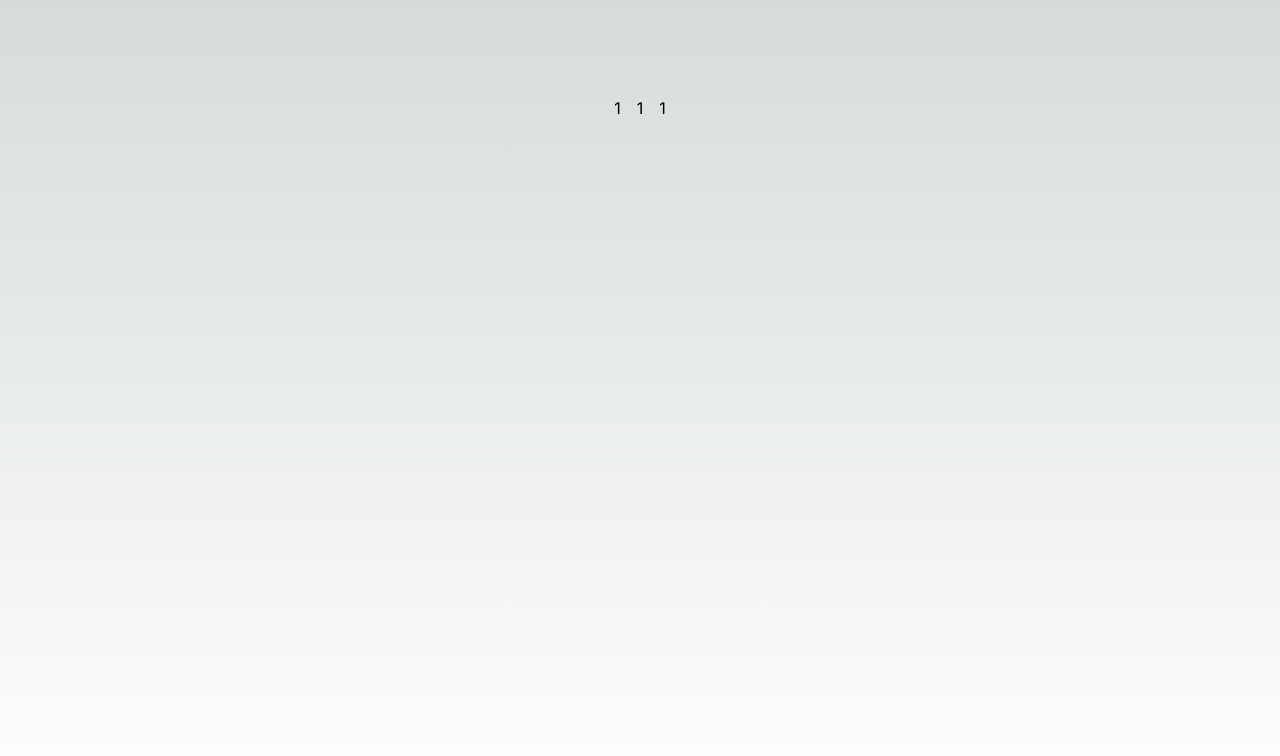
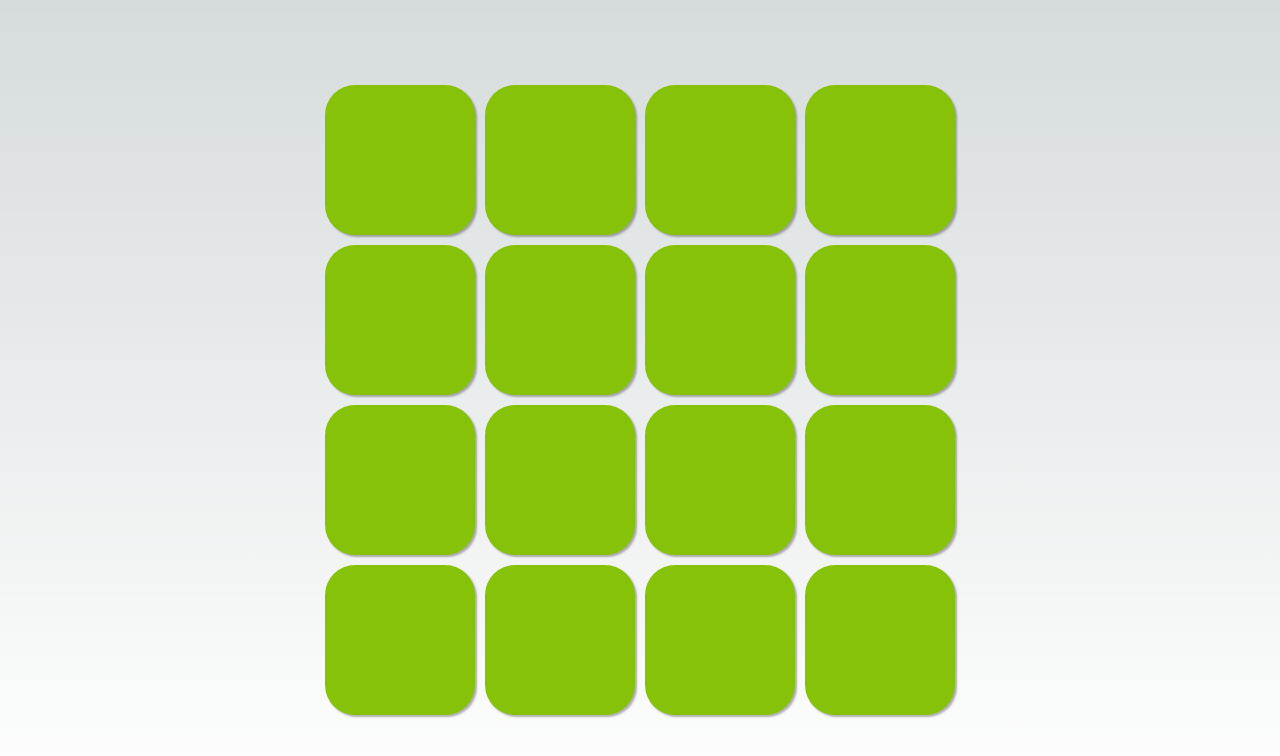
Before and after one commit to barbaraperic/bloomscript, a Next.js app: page / in a window 1280 px wide. Shown: the top 756 px of the page. Built offline with nearby package versions, Linux system fonts and the light colour scheme.

Commit message:
card list component

```diff
--- a/app/components/Card.tsx
+++ b/app/components/Card.tsx
@@ -1,11 +1,26 @@
 'use client'
 
-const Card = (title: string) => {
+import { motion } from "framer-motion";
+
+const Card = ({ colIndex, rowIndex, size, gap }) => {
+  const diagonalIndex = (360 / 6) * (colIndex + rowIndex);
+
+
   return (
-    <div>
-      <p>{title}</p>
-    </div>
-  )
-}
+    <motion.div
+      style={{
+        boxShadow: `2px 2px 2px 0px rgba(0, 0, 0, .3)`,
+        background: `hsla(calc(var(--base-hue)), 90%, 40%, 1)`,
+        width: size,
+        height: size,
+        top: rowIndex * (size + gap),
+        left: colIndex * (size + gap),
+        position: "absolute",
+        borderRadius: "20%",
+      }}
+    />
+  );
+};
+
 
 export default Card
--- /dev/null
+++ b/app/components/CardList.tsx
@@ -0,0 +1,48 @@
+'use client'
+import { motion } from "framer-motion";
+import Card from "./Card";
+
+const grid = [[0, 1, 2, 3], [4, 5, 6, 7], [8, 9, 10, 11], [12, 13, 14, 15]];
+const size = 150;
+const gap = 10;
+
+const CardList = () => {
+
+  return (
+    <div>
+      <motion.div
+        animate={{ "--base-hue": 100 } as any}
+        initial={{ "--base-hue": 0 } as any}
+        transition={{ duration: 10, loop: Infinity, ease: "linear" }}
+        style={{ width: "100%", height: "100%" }}
+      >
+        <motion.div
+          style={{
+            display: "flex",
+            width: (size + gap) * 4 - gap,
+            height: (size + gap) * 4 - gap,
+            top: "0%",
+            left: "50%",
+            transform: "translate(-50%, 0%)",
+            position: "relative",
+            perspective: 500
+          }}
+        >
+          {grid.map((row, rowIndex) =>
+            row.map((_item, colIndex) => (
+              <Card
+                size={size}
+                gap={gap}
+                rowIndex={rowIndex}
+                colIndex={colIndex}
+                key={rowIndex + colIndex}
+              />
+            ))
+          )}
+        </motion.div>
+      </motion.div>
+    </div>
+  );
+}
+
+export default CardList
--- a/app/page.tsx
+++ b/app/page.tsx
@@ -1,13 +1,10 @@
 import Image from 'next/image'
+import CardList from './components/CardList'
 
 export default function Home() {
   return (
-    <main className="flex min-h-screen flex-col items-center justify-between p-24">
-      <div className='grid grid-cols-3 gap-4'>
-        <div>1</div>
-        <div>1</div>
-        <div>1</div>
-      </div>
+    <main className="flex min-h-screen flex-col items-center justify-center p-10">
+        <CardList />
     </main>
   )
 }
--- a/package.json
+++ b/package.json
@@ -15,6 +15,7 @@
     "autoprefixer": "10.4.17",
     "eslint": "8.56.0",
     "eslint-config-next": "14.1.0",
+    "framer-motion": "^11.0.3",
     "next": "14.1.0",
     "postcss": "8.4.35",
     "react": "18.2.0",
```
Also changed, not shown: 1 other file (tests, documents, lock files or other folders).
